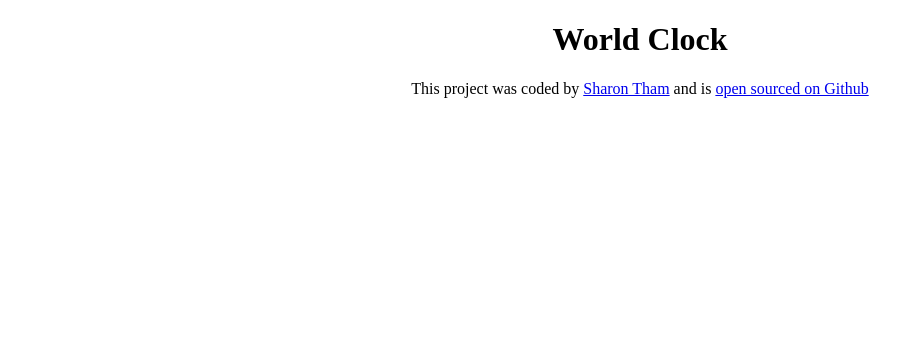
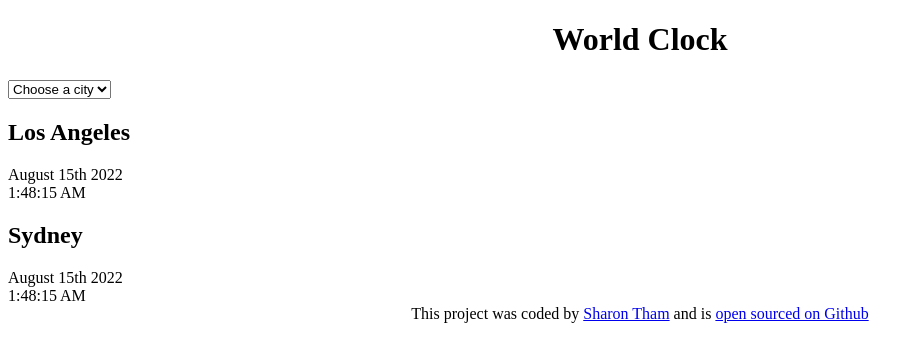
Before and after one commit to sharonthy97/world-clock, a plain HTML site: page index.html in a window 1280 px wide. Shown: the whole page, without its empty margins (0-924 px from the left). Drawn offline with Linux system fonts and the light colour scheme.

Commit message:
Added basic HTML

```diff
--- a/index.html
+++ b/index.html
@@ -8,7 +8,25 @@
   </head>
 
   <body>
+    <div class="container">
       <h1>World Clock</h1>
+      <select id="cities">
+        <option value="">Choose a city</option>
+        <option value="kyoto">Kyoto</option>
+        <option value="buenos-aires">Buenos Aires</option>
+        <option value="reykjavik">Reykjavik</option>
+      </select>
+
+      <div class="city">
+        <h2>Los Angeles</h2>
+        <div class="date">August 15th 2022</div>
+        <div class="time">1:48:15 AM</div>
+      </div>
+      <div class="city">
+        <h2>Sydney</h2>
+        <div class="date">August 15th 2022</div>
+        <div class="time">1:48:15 AM</div>
+      </div>
 
       <footer>
         This project was coded by
@@ -18,7 +36,7 @@
           >open sourced on Github</a
         >
       </footer>
-
+    </div>
     <script src="javascript/index.js"></script>
   </body>
 </html>
```
Lines whose indentation alone changed are shown as unchanged.
